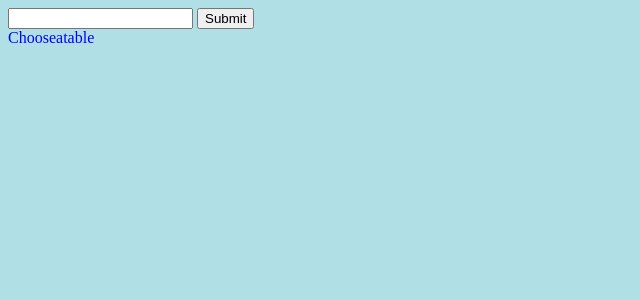
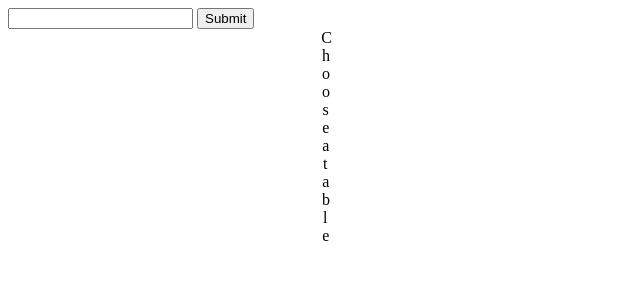
Before and after one commit to Maagan-Michael/invitease, a FastAPI app: page /db/table/ in a window 1280 px wide. Shown: the top 300 px of the page, without its empty margins (0-640 px from the left). Run offline with FastAPI, Linux system fonts and the light colour scheme; some libraries are stand-ins or nearby versions.

Commit message:
Some HTML templates changes

```diff
--- a/src/templates/view_tables.html
+++ b/src/templates/view_tables.html
@@ -4,9 +4,14 @@
     <meta charset="UTF-8">
     <title>Sample Form</title>
     <style>
+        /*
         body {background-color: powderblue;}
-        div   {color: blue;}
         .header    {color: red;}
+        */
+        .row   {
+            display: flex;
+            justify-content: space-around;
+            }
     </style>
 </head>
 <body>
@@ -15,11 +20,13 @@
     <input type="submit">
 </form>
 <!-- <p>Result: {{ result }}</p> -->
+<div class="table"><div class="header">
 {% for i in result %}
-<div>
-    <div style="float:left;"> {{ i[0] }} </div>
-    <div style="float:right;"> {{ i[1] }} </div>
-    </div>
+<div class="row">
+    <div class="guard_id"> {{ i[0] }} </div>
+    <div class="guard_name"> {{ i[1] }} </div>
+</div>
 {% endfor %}
+</div></div>
 </body>
 </html>
```
